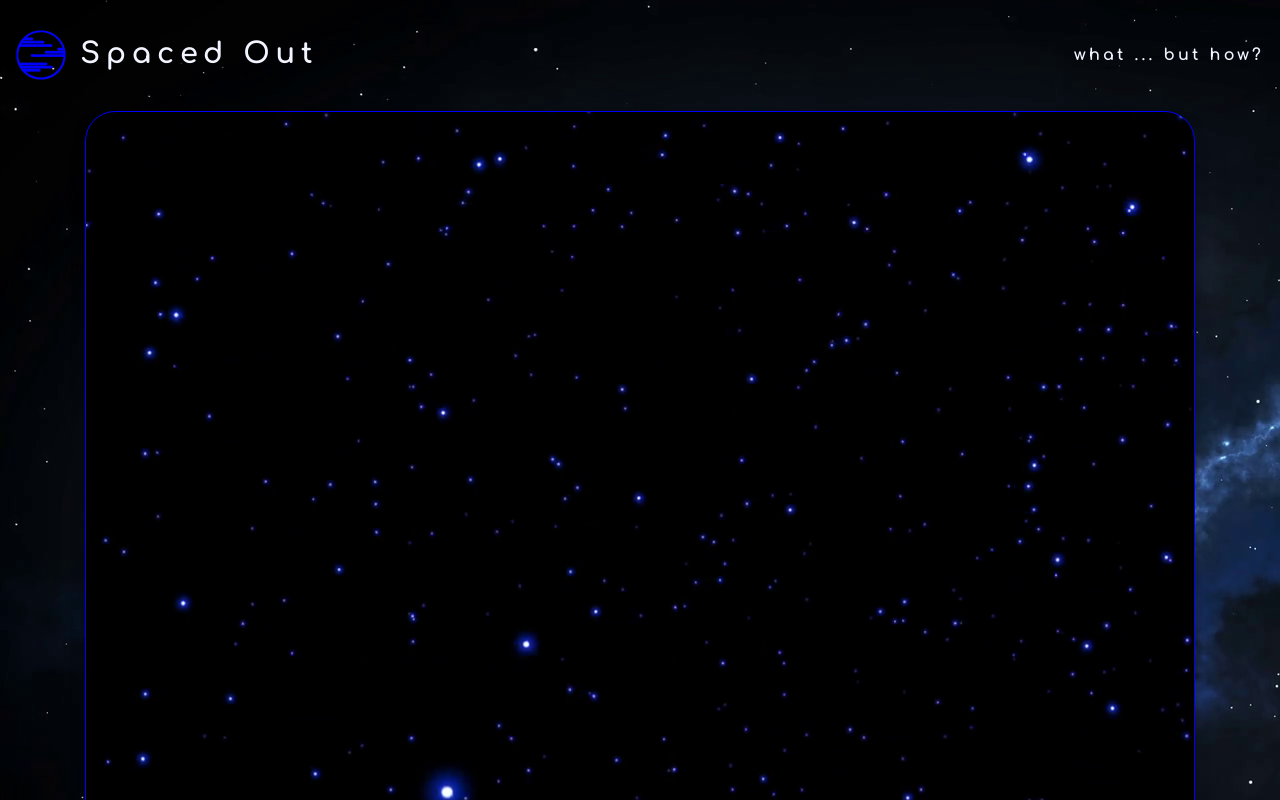
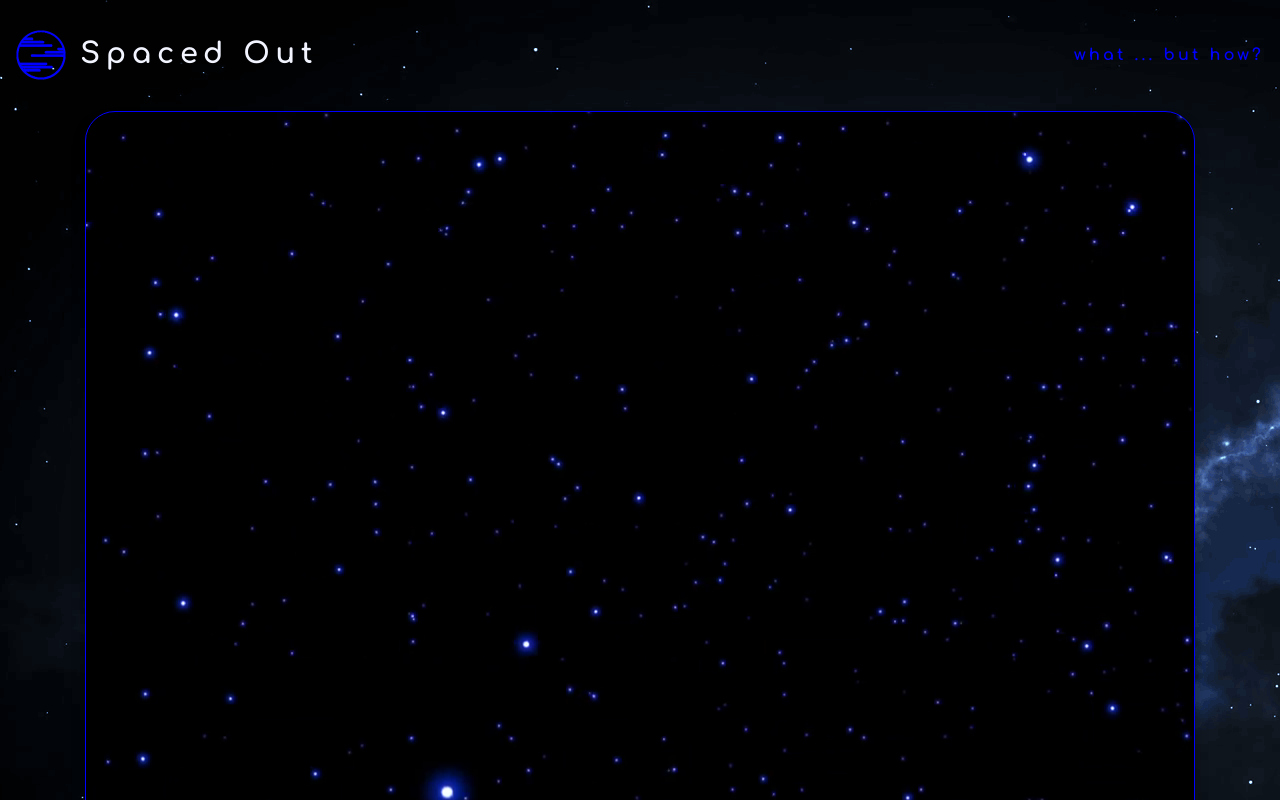
Before and after one commit to L-Wilson/spaced-out-game, a plain HTML site: page index.html in a window 1280 px wide. In both pictures the pointer is over the link "what ... but how?". Shown: the top 800 px of the page. Drawn offline with nearby package versions, Linux system fonts and the light colour scheme.

Commit message:
Add hover effect info button

```diff
--- a/js/main.js
+++ b/js/main.js
@@ -3,6 +3,8 @@ var canvas = document.querySelector('canvas')
 var ctx = canvas.getContext('2d')
 var game
 var score
+
+
 
 
 $('#play').click(function (e) {
--- a/style.css
+++ b/style.css
@@ -1,4 +1,5 @@
 @import url(https://fonts.googleapis.com/css?family=Comfortaa:300,400,700);
+
 
  * {
   font-family: 'Comfortaa';
@@ -7,7 +8,7 @@
  }
 
  body {
-  background-image: url("imgs/galaxy.png")
+  background-image: url("imgs/galaxy-small.png")
  }
 
  canvas {
@@ -72,6 +73,10 @@ canvas {
   text-decoration: none;
 }
 
+.huh a:hover {
+  color: blue;
+}
+
 #how-to {
   display: flex;
   justify-content: space-between;
```
Also changed, not shown: imgs/galaxy-small.png (added), index.html (line endings or trailing spaces).
